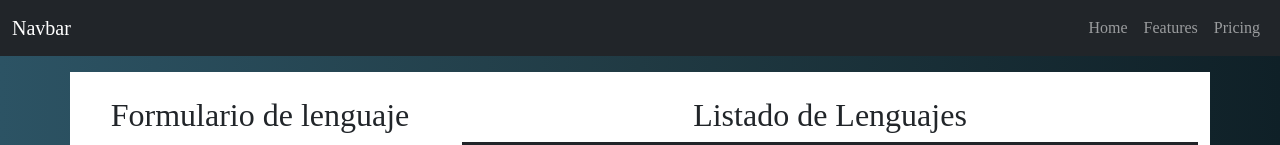
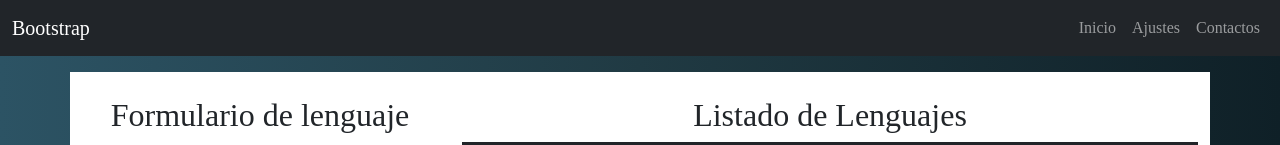
Before and after one commit to Ascencio7/Bootstrap_Ejemplo, a plain HTML site: page interfaz.html in a window 1280 px wide. Shown: the top 145 px of the page. Drawn offline with nearby package versions, Linux system fonts and the light colour scheme.

Commit message:
breves cambios

```diff
--- a/interfaz.html
+++ b/interfaz.html
@@ -16,20 +16,20 @@
 
     <nav class="navbar navbar-expand-lg navbar-dark bg-dark">
         <div class="container-fluid">
-          <a class="navbar-brand" href="#">Navbar</a>
+          <a class="navbar-brand" href="#">Bootstrap</a>
           <button class="navbar-toggler" type="button" data-bs-toggle="collapse" data-bs-target="#navbarNav" aria-controls="navbarNav" aria-expanded="false" aria-label="Toggle navigation">
             <span class="navbar-toggler-icon"></span>
           </button>
           <div class="collapse navbar-collapse" id="navbarNav" >
             <ul class="navbar-nav ms-auto">
               <li class="nav-item">
-                <a class="nav-link" aria-current="page" href="#">Home</a>
+                <a class="nav-link" aria-current="page" href="#">Inicio</a>
               </li>
               <li class="nav-item">
-                <a class="nav-link" href="#">Features</a>
+                <a class="nav-link" href="#">Ajustes</a>
               </li>
               <li class="nav-item">
-                <a class="nav-link" href="#">Pricing</a>
+                <a class="nav-link" href="#">Contactos</a>
               </li>
             </ul>
           </div>
```
